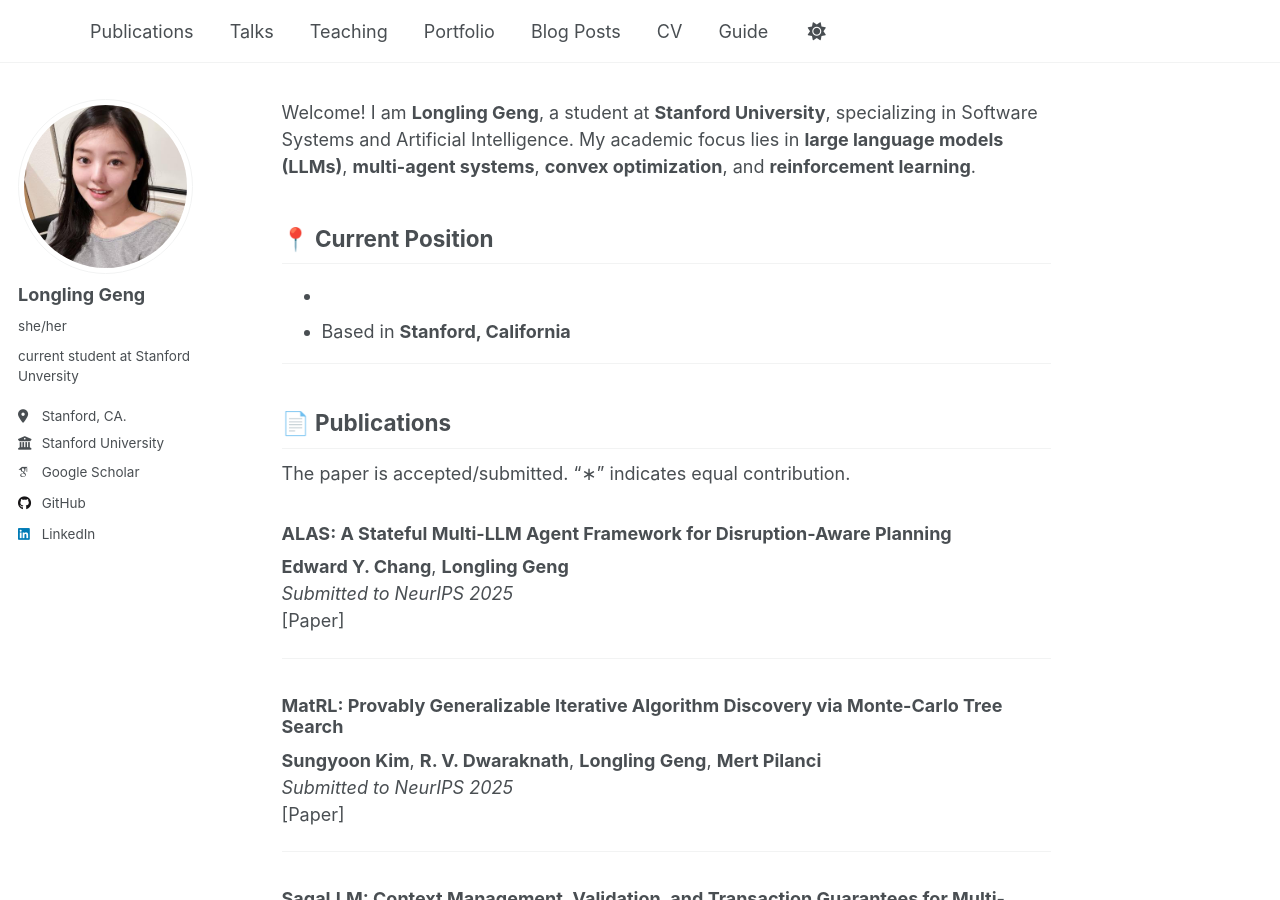
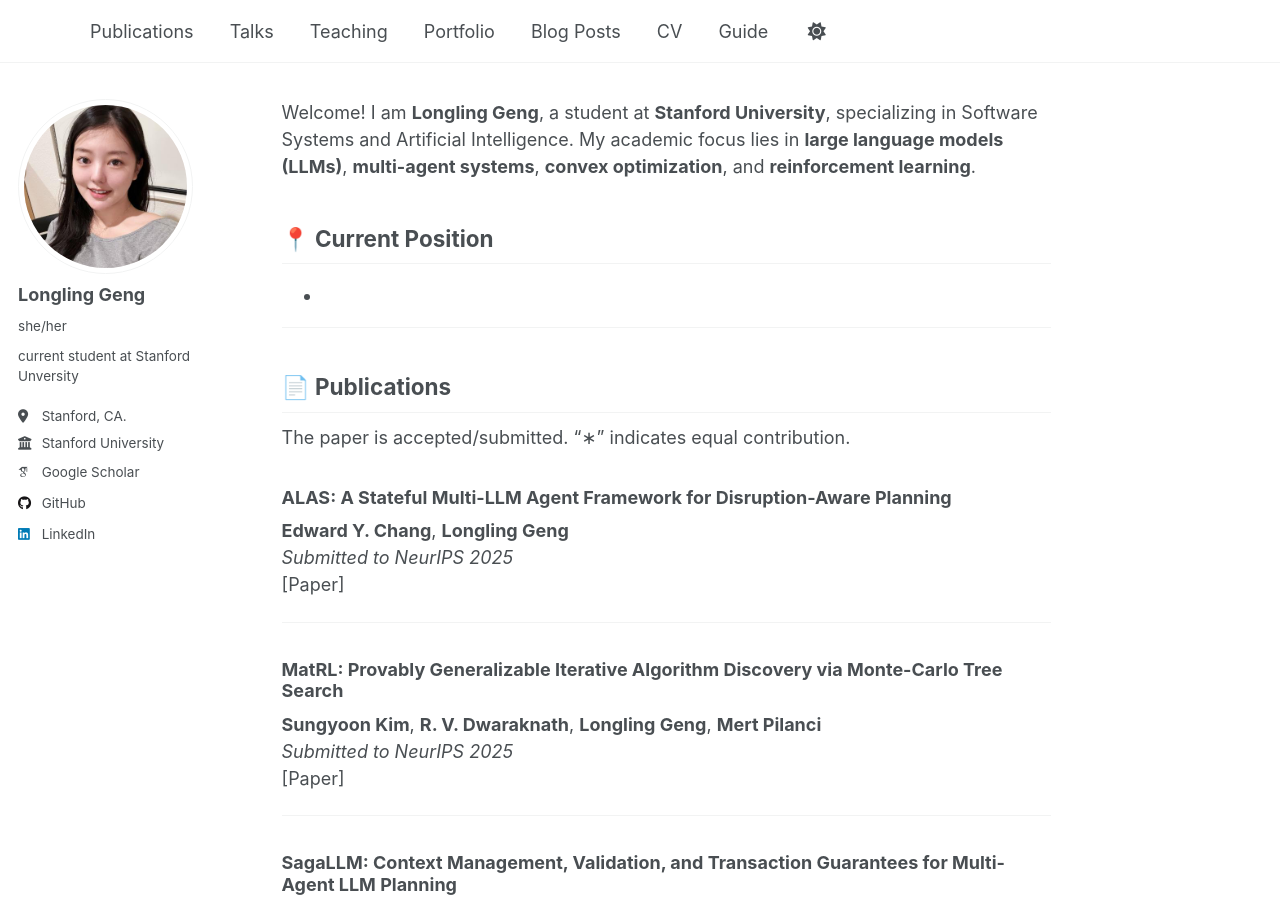
Before and after one commit to genglongling/genglongling.github.io, a Jekyll site: the page built from _pages/about.md, in a window 1280 px wide and 900 px high. Built offline with Jekyll 4.4.1, drawn with Linux system fonts in a browser that asks for light colours; some web fonts are replaced; a script that is not in the unit is left out.

Commit message:
Update about.md

```diff
--- a/_pages/about.md
+++ b/_pages/about.md
@@ -12,7 +12,6 @@ Welcome! I am **Longling Geng**, a student at **Stanford University**, specializ
 ## 📍 Current Position
 
 - <!-- **Research Assistant**, Stanford OVAL Lab, Stanford InfoLab, Prof. Mert's Group, Hazy Research, and Stanford ML Group. -->
-- Based in **Stanford, California**
 
 ---
 
```
